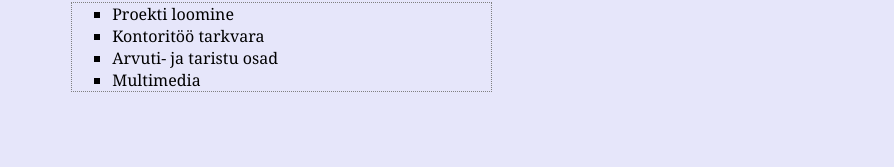
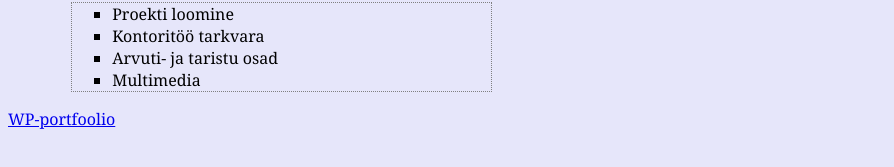
Before and after one commit to q1zeka1q/evgeniyvasiliev, a plain HTML site: page index.html in a window 1280 px wide. Shown: the part 381-548 px from the top of the page, without its empty margins (0-894 px from the left). Drawn offline with Linux system fonts and the light colour scheme.

Commit message:
Lingi lisamine

```diff
--- a/index.html
+++ b/index.html
@@ -18,5 +18,7 @@
     <li>Arvuti- ja taristu osad</li>
     <li>Multimedia</li>
 </ul>
+<!--link poefooliosse-->
+<a href="https://evgeniyvasiliev24.thkit.ee/wp/" target="_blank">WP-portfoolio</a>
 </body>
 </html>
```
